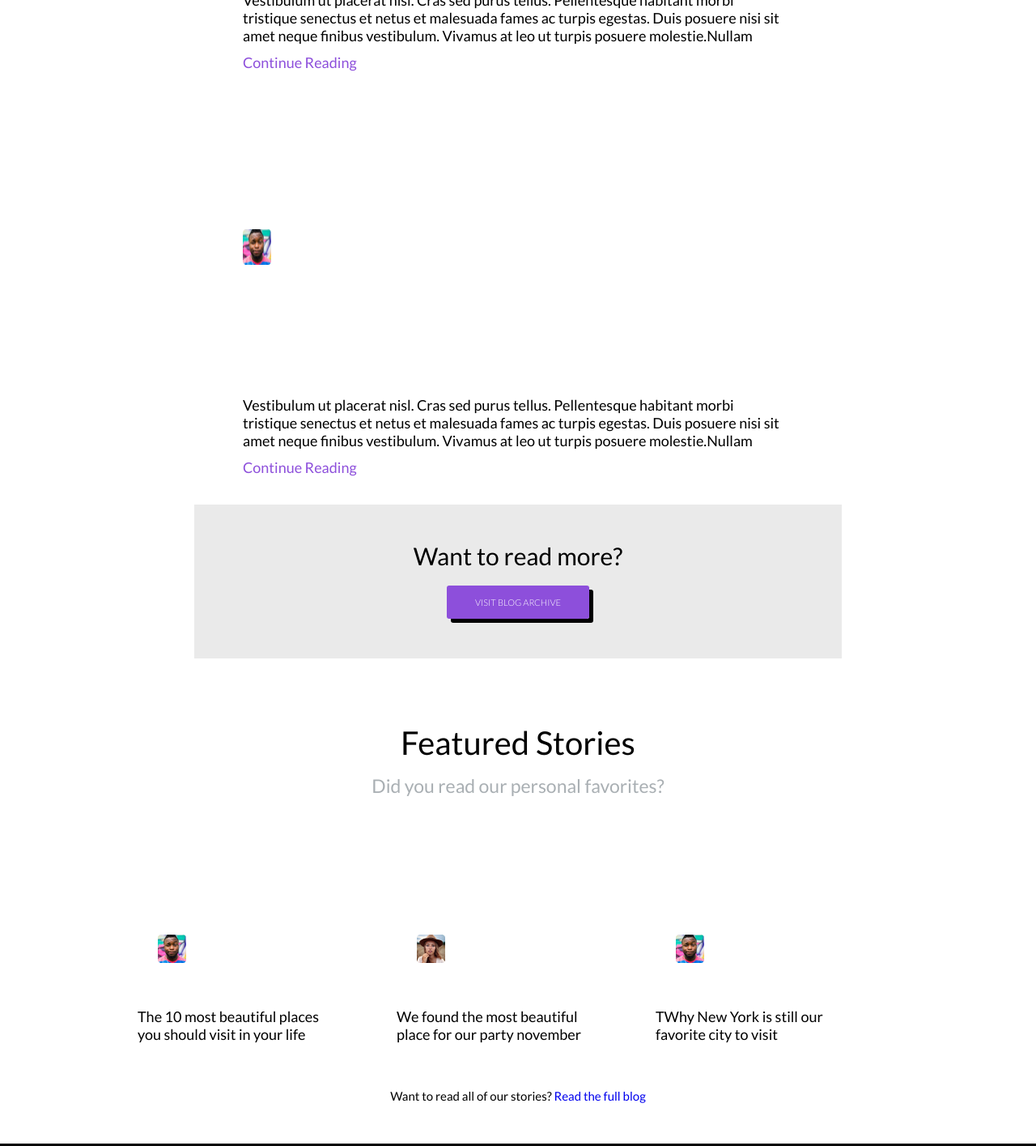
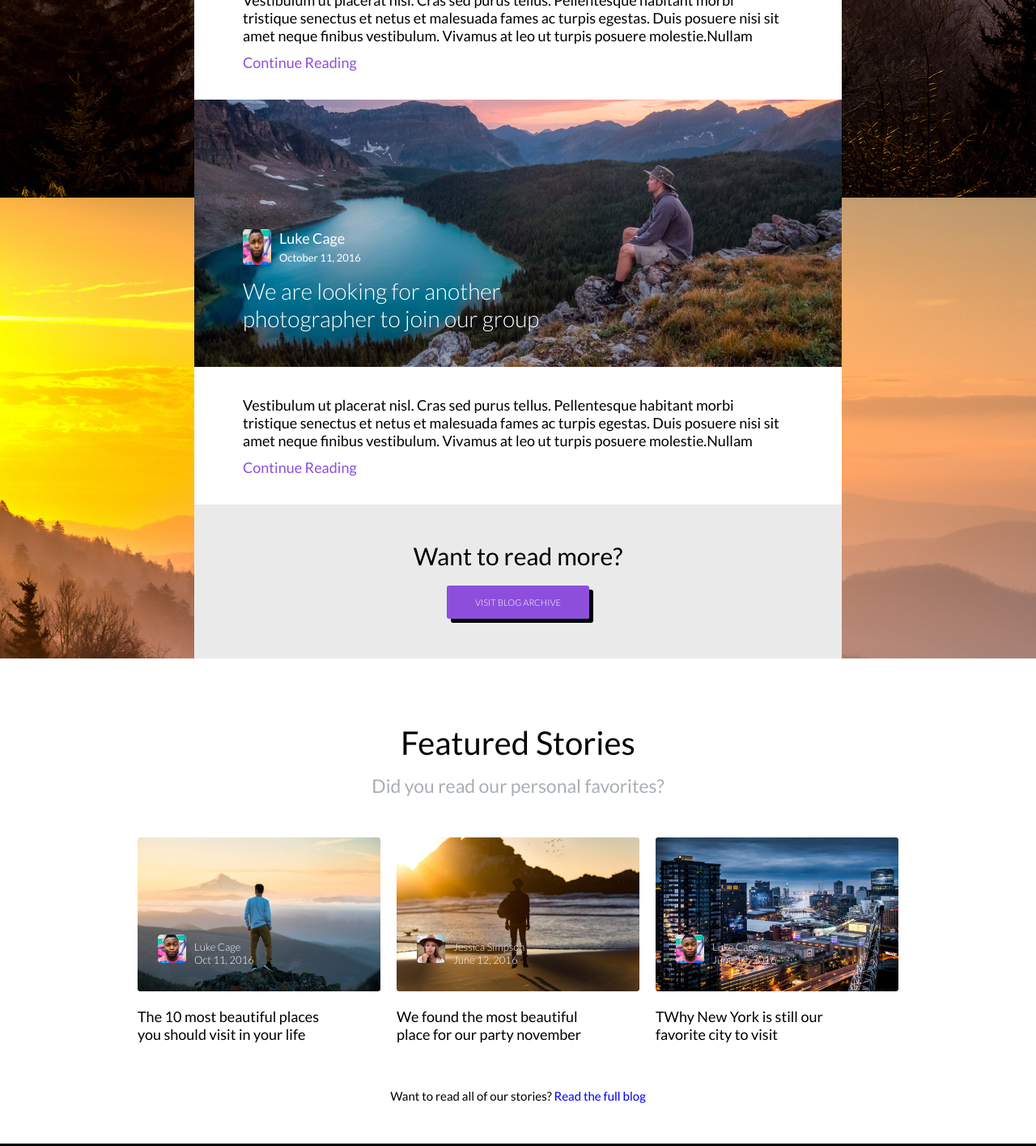
Before and after one commit to Fanatism1/project-1, a plain HTML site: page index.html in a window 1280 px wide. Shown: the part 1120-2535 px from the top of the page at 81% size. Drawn offline with Linux system fonts and the light colour scheme; files whose address does not match are found by name.

Commit message:
Update style.css

```diff
--- a/style.css
+++ b/style.css
@@ -6,7 +6,7 @@ body{
 
 }
 main{
-    background-image: url("/site/img/372325109.jpg");
+    background-image: url("img/372325109.jpg");
     background-repeat:repeat-y;
     max-width: 1440px;
     max-height: 2000px;
@@ -81,7 +81,7 @@ li{
 
 }
 .one_picture{
-    background-image:url("/site/img/man1.png");
+    background-image:url("img/man1.png");
     width: 800px;
     height: 330px;
 }
@@ -140,15 +140,15 @@ li{
     color:#fff;
 }
 .img2{
-    background-image: url("/site/img/man2.png");
+    background-image: url("img/man2.png");
 }
 .one_picture1{
-    background-image: url("/site/img/maps.png");
+    background-image: url("img/maps.png");
     width: 800px;
     height: 330px;
 }
 .one_picture2{
-    background-image: url("/site/img/man3.png");
+    background-image: url("img/man3.png");
     width: 800px;
     height: 330px;
 }
@@ -212,19 +212,19 @@ li{
     color:#A9AFB3;
 }
 .bg_stories1{
-    background-image: url("/site/img/stories1.png");
+    background-image: url("img/stories1.png");
     width: 300px;
     height: 190px;
     margin-bottom: 20px;
 }
 .bg_stories2{
-    background-image: url("/site/img/stories2.png");
+    background-image: url("img/stories2.png");
     width: 300px;
     height: 190px;
     margin-bottom: 20px;
 }
 .bg_stories3{
-    background-image: url("/site/img/stories3.png");
+    background-image: url("img/stories3.png");
     width: 300px;
     height: 190px;
     margin-bottom: 20px;
```
